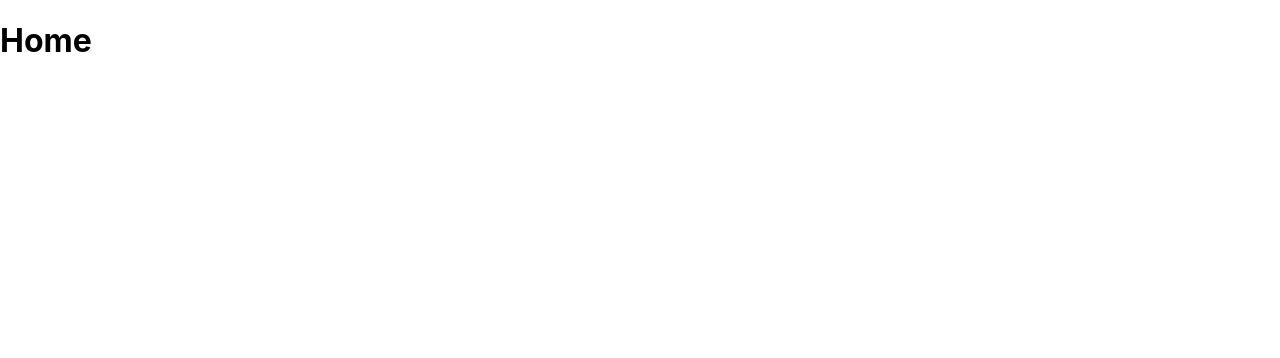
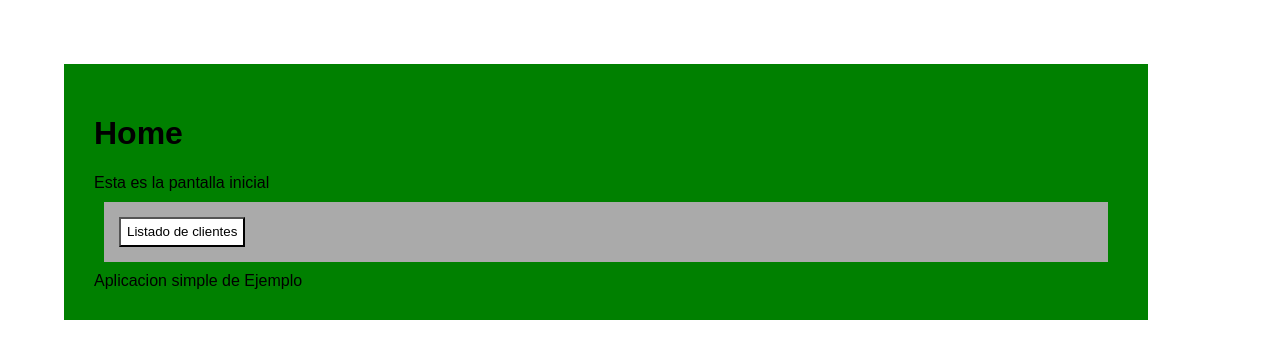
Before and after one commit to isaaccolls/customers-app, a React (Create React App) app: page / in a window 1280 px wide. Shown: the top 358 px of the page. Built offline with nearby package versions, Linux system fonts and the light colour scheme.

Commit message:
implementing Link on HomeContainer

```diff
--- a/src/App.js
+++ b/src/App.js
@@ -1,6 +1,7 @@
 import React, { Component } from 'react';
 import { BrowserRouter as Router, Route, Switch} from 'react-router-dom';
 import './App.css';
+import HomeContainer from './containers/HomeContainer';
 
 class App extends Component {
 
@@ -13,7 +14,7 @@
     return (
       <Router>
         <div>
-          <Route exact path="/" component={this.renderHome} />
+          <Route exact path="/" component={HomeContainer} />
           <Route exact path="/customers" component={this.renderCustomerListContainer} />
           <Switch>
             <Route path="/customers/new" component={this.renderCustomerNewContainer} />
--- a/src/components/AppFrame.js
+++ b/src/components/AppFrame.js
@@ -3,11 +3,11 @@
 import AppHeader from './AppHeader';
 
 // const AppFrame = props => {
-const AppFrame = ({header, body, footer}) => {
+const AppFrame = ({ header, body, footer }) => {
     return (
         <div>
             <div className="app-frame">
-                <AppHeader title="{header}"></AppHeader>
+                <AppHeader title={header}></AppHeader>
                 <div>{body}</div>
                 <div>Aplicacion simple de Ejemplo</div>
             </div>
--- a/src/components/CustomerData.js
+++ b/src/components/CustomerData.js
@@ -1,7 +1,7 @@
 import React from 'react';
 import PropTypes from 'prop-types';
 
-const CustomerData = ({name, dni, age}) => {
+const CustomerData = ({ name, dni, age }) => {
     return(
         <div>
             <div className="customer-data">
--- a/src/components/CustomerEdit.js
+++ b/src/components/CustomerEdit.js
@@ -1,7 +1,7 @@
 import React from 'react';
 import PropTypes from 'prop-types';
 
-const CustomerEdit = ({name, dni, age}) => {
+const CustomerEdit = ({ name, dni, age }) => {
     return (
         <div>
             <h2>Ediccion del cliente</h2>
--- a/src/components/CustomerListItem.js
+++ b/src/components/CustomerListItem.js
@@ -1,7 +1,7 @@
 import React from 'react';
 import PropTypes from 'prop-types';
 
-const CustomerListItem = ({name, editAction, delAction, urlPath}) => {
+const CustomerListItem = ({ name, editAction, delAction, urlPath }) => {
     return (
         <div>
             <div className="customer-list-item">
--- a/src/components/CustomersActions.js
+++ b/src/components/CustomersActions.js
@@ -1,18 +1,19 @@
 import React from 'react';
 import PropTypes from 'prop-types';
 
-const CustomerActions = {children} => {
+const CustomersActions = ({ children }) => {
+    console.log(children);
     return (
         <div>
-            <div className="customer-actions">
+            <div className="customers-actions">
                 <div>{children}</div>
             </div>
         </div>
     );
 };
 
-CustomerActions.propTypes = {
+CustomersActions.propTypes = {
     children: PropTypes.node.isRequired,
 };
 
-export default CustomerActions;
+export default CustomersActions;
--- a/src/components/CustomersList.js
+++ b/src/components/CustomersList.js
@@ -1,7 +1,7 @@
 import React from 'react';
 import PropTypes from 'prop-types'l
 
-const CustomersList = ({customers}) => {
+const CustomersList = ({ customers }) => {
     return (
         <div>
             <div className="customers-list">
--- /dev/null
+++ b/src/containers/HomeContainer.js
@@ -0,0 +1,37 @@
+import React, { Component } from 'react';
+import PropTypes from 'prop-types';
+import { Link } from 'react-router-dom';
+import AppFrame from '../components/AppFrame';
+import CustomersActions from '../components/CustomersActions';
+
+class HomeContainer extends Component {
+
+    handleOnClick = () => {
+        // <Link to="/customers">Listado de clientes</Link>
+        console.log("handleOnClick started");
+    }
+
+    render() {
+        return(
+            <div>
+                <AppFrame
+                    header='Home'
+                    body={
+                        <div>
+                            Esta es la pantalla inicial
+                            <CustomersActions>
+                                <button onClick={this.handleOnClick}>Listado de clientes</button>
+                            </CustomersActions>
+                        </div>
+                    }
+                ></AppFrame>
+            </div>
+        );
+    }
+}
+
+HomeContainer.propTypes = {
+
+};
+
+export default HomeContainer;
--- a/src/index.css
+++ b/src/index.css
@@ -1,4 +1,4 @@
-body {
+/*body {
   margin: 0;
   padding: 0;
   font-family: -apple-system, BlinkMacSystemFont, "Segoe UI", "Roboto", "Oxygen",
@@ -12,3 +12,32 @@
   font-family: source-code-pro, Menlo, Monaco, Consolas, "Courier New",
     monospace;
 }
+*/
+
+body {
+  margin: 0;
+  padding: 0;
+  font-family: sans-serif;
+}
+
+
+.app-frame {
+  margin: 5%;
+  padding: 30px;
+  width: calc(80vw);
+  /*background-image: -webkit-gradient(linear, left, top, left bottom, from(#666), );*/
+  background: green;
+}
+
+.customers-actions {
+  background: #AAA;
+  padding: 10px;
+  margin: 10px;
+}
+
+.customers-actions button {
+  background: white;
+  min-width: 100px;
+  height: 30px;
+  margin: 5px;
+}
```
